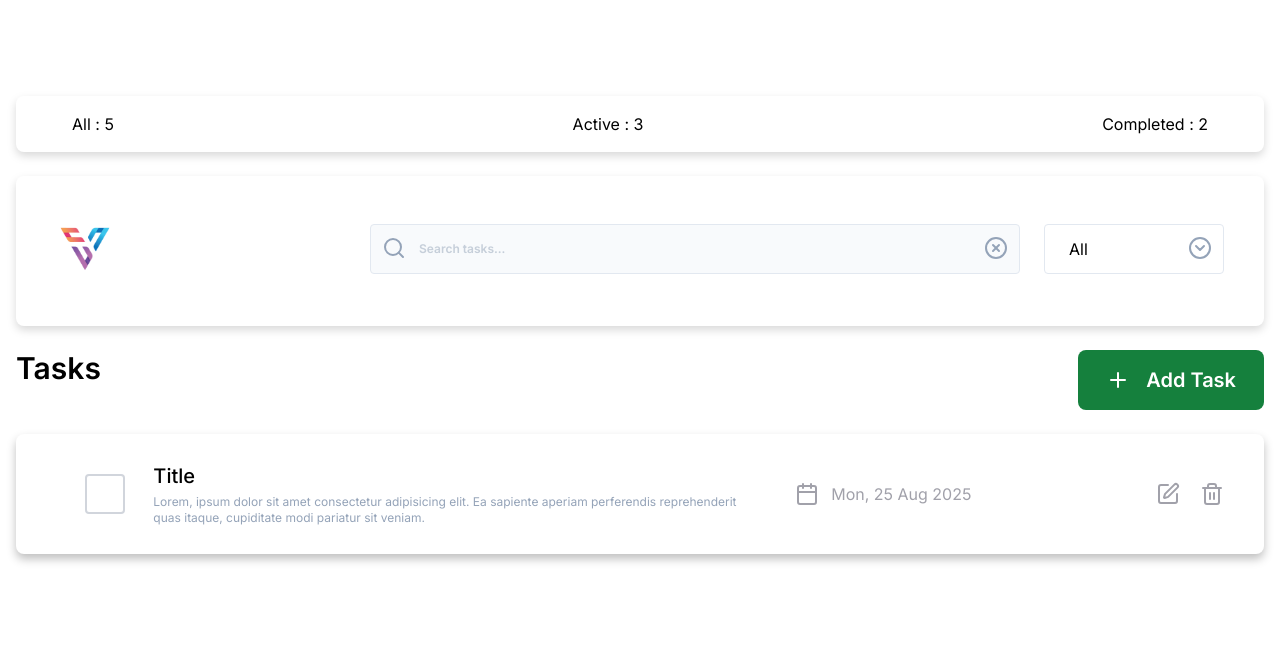
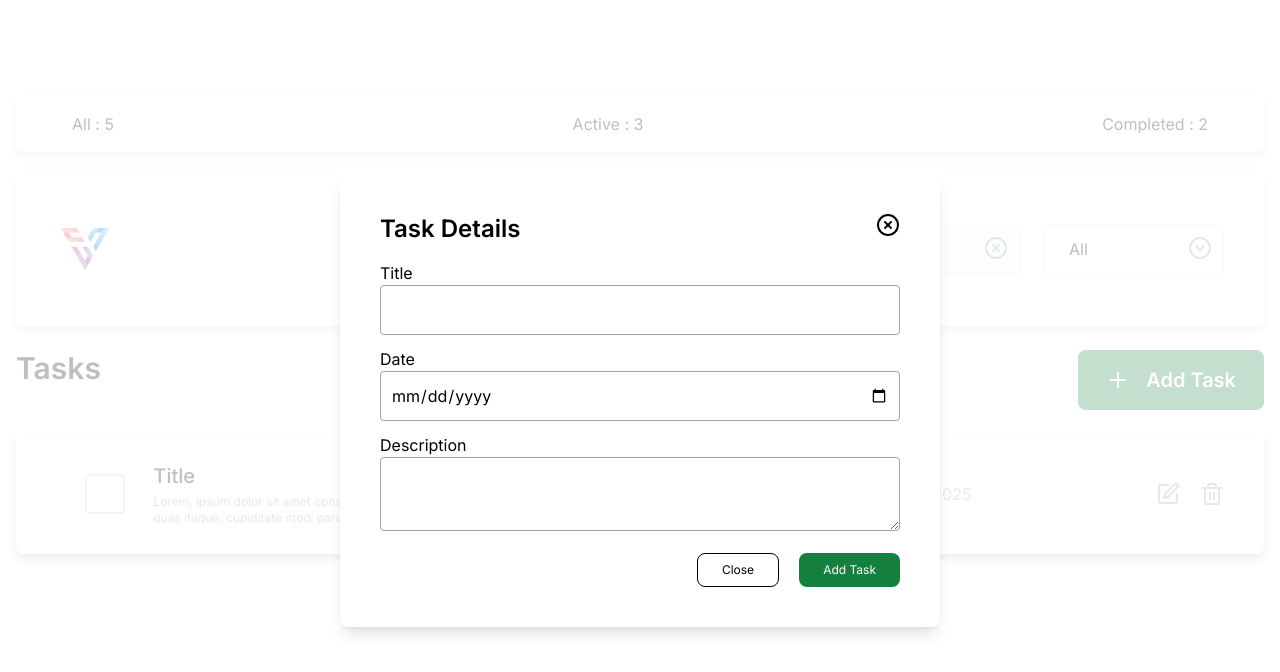
Before and after one commit to nazm0l/todo, a React (Vite) app: page / in a window 1280 px wide. Shown: the top 672 px of the page. Built offline with nearby package versions, Linux system fonts and the light colour scheme.

Commit message:
Add toto modal added

```diff
--- /dev/null
+++ b/src/components/AddTodoModal.jsx
@@ -0,0 +1,68 @@
+import { CircleX } from "lucide-react";
+
+function AddTodoModal({ isOpen, setIsOpen }) {
+  return (
+    <>
+      <div
+        className={`fixed inset-0 flex items-center justify-center z-10 transition-all duration-500 ${
+          isOpen
+            ? "opacity-100 scale-100"
+            : "opacity-0 scale-90 pointer-events-none"
+        }`}
+      >
+        <div
+          className="absolute inset-0 blur-sm bg-white/75 bg-opacity-50"
+          onClick={() => setIsOpen(false)}
+        ></div>
+        <div className="relative max-w-[600px] w-full bg-white shadow-lg rounded-lg p-10 transition-all duration-500">
+          <div className="flex justify-between">
+            <h2 className="text-2xl font-semibold">Task Details</h2>
+            <CircleX
+              onClick={() => setIsOpen(false)}
+              className="cursor-pointer"
+            />
+          </div>
+          <form className="mt-4">
+            <label htmlFor="task">Title</label>
+            <input
+              type="text"
+              name="title"
+              id="task"
+              className="w-full py-3 px-2.5 border border-[#A1A1AA] rounded mb-3"
+            />
+            <label htmlFor="date">Date</label>
+            <input
+              type="date"
+              name="date"
+              id="date"
+              className="w-full py-3 px-2.5 border border-[#A1A1AA] rounded mb-3"
+            />
+            <label htmlFor="description">Description</label>
+            <textarea
+              name="description"
+              id="description"
+              className="w-full py-3 px-2.5 border border-[#A1A1AA] rounded"
+            ></textarea>
+            <div className="flex gap-5 justify-end mt-4">
+              <button
+                className="border border-black text-black py-2 px-6 rounded-lg text-xs cursor-pointer"
+                onClick={() => setIsOpen(false)}
+                type="button"
+              >
+                Close
+              </button>
+              <button
+                type="submit"
+                className="bg-[#15803D] py-2 px-6 rounded-lg text-xs text-white cursor-pointer"
+              >
+                Add Task
+              </button>
+            </div>
+          </form>
+        </div>
+      </div>
+    </>
+  );
+}
+
+export default AddTodoModal;
--- /dev/null
+++ b/src/components/Todo.jsx
@@ -0,0 +1,37 @@
+import { Calendar, SquarePen, Trash2 } from "lucide-react";
+
+function Todo() {
+  return (
+    <>
+      <div className="grid grid-cols-12 items-center bg-white px-10 py-7 shadow-[0px_5px_10px_0px_rgba(0,_0,_0,_0.25)] rounded-lg">
+        <div className="grid col-span-1">
+          <input
+            type="checkbox"
+            name="completed"
+            id="completed"
+            className="appearance-none w-10 h-10 mx-auto border-2 border-gray-300 rounded-sm bg-white
+              checked:border-green-500 checked:bg-no-repeat checked:bg-center checked:bg-green-300 cursor-pointer"
+          />
+        </div>
+        <div className="col-span-6">
+          <h2 className="text-xl font-medium">Title</h2>
+          <p className="text-[#94A3B8] text-xs mt-1">
+            Lorem, ipsum dolor sit amet consectetur adipisicing elit. Ea
+            sapiente aperiam perferendis reprehenderit quas itaque, cupiditate
+            modi pariatur sit veniam.
+          </p>
+        </div>
+        <div className="flex justify-center gap-3 col-span-3 text-[#A1A1AA]">
+          <Calendar />
+          <p>Mon, 25 Aug 2025</p>
+        </div>
+        <div className="col-span-2 flex justify-end gap-5 text-[#A1A1AA]">
+          <SquarePen className="w-6 h-6 cursor-pointer hover:text-[#15803D] transition" />
+          <Trash2 className="w-6 h-6 cursor-pointer hover:text-red-300 transition" />
+        </div>
+      </div>
+    </>
+  );
+}
+
+export default Todo;
--- a/src/components/Todos.jsx
+++ b/src/components/Todos.jsx
@@ -1,46 +1,30 @@
-import { Calendar, Plus, SquarePen, Trash2 } from "lucide-react";
+import { useState } from "react";
+import { Plus } from "lucide-react";
+import AddTodoModal from "./AddTodoModal";
+import Todo from "./Todo";
 
 function Todos() {
+  const [isOpen, setIsOpen] = useState(true);
+
   return (
     <>
       <div className="py-6">
         <div className="flex justify-between">
           <h2 className="text-3xl font-semibold">Tasks</h2>
-          <button className="flex justify-center items-center gap-4 bg-[#15803D] py-4 px-7 rounded-lg text-xl font-semibold text-white cursor-pointer">
+          <button
+            className="flex justify-center items-center gap-4 bg-[#15803D] py-4 px-7 rounded-lg text-xl font-semibold text-white cursor-pointer"
+            onClick={() => setIsOpen(!isOpen)}
+          >
             <Plus />
             Add Task
           </button>
         </div>
       </div>
       <div className="flex flex-col gap-6">
-        <div className="grid grid-cols-12 items-center bg-white px-10 py-7 shadow-[0px_5px_10px_0px_rgba(0,_0,_0,_0.25)] rounded-lg">
-          <div className="grid col-span-1">
-            <input
-              type="checkbox"
-              name="completed"
-              id="completed"
-              className="appearance-none w-10 h-10 mx-auto border-2 border-gray-300 rounded-sm bg-white
-              checked:border-green-500 checked:bg-no-repeat checked:bg-center checked:bg-green-300 cursor-pointer"
-            />
-          </div>
-          <div className="col-span-6">
-            <h2 className="text-xl font-medium">Title</h2>
-            <p className="text-[#94A3B8] text-xs mt-1">
-              Lorem, ipsum dolor sit amet consectetur adipisicing elit. Ea
-              sapiente aperiam perferendis reprehenderit quas itaque, cupiditate
-              modi pariatur sit veniam.
-            </p>
-          </div>
-          <div className="flex justify-center gap-3 col-span-3 text-[#A1A1AA]">
-            <Calendar />
-            <p>Mon, 25 Aug 2025</p>
-          </div>
-          <div className="col-span-2 flex justify-end gap-5 text-[#A1A1AA]">
-            <SquarePen className="w-6 h-6 cursor-pointer hover:text-[#15803D] transition" />
-            <Trash2 className="w-6 h-6 cursor-pointer hover:text-red-300 transition" />
-          </div>
-        </div>
+        <Todo />
       </div>
+
+      <AddTodoModal isOpen={isOpen} setIsOpen={setIsOpen} />
     </>
   );
 }
```
